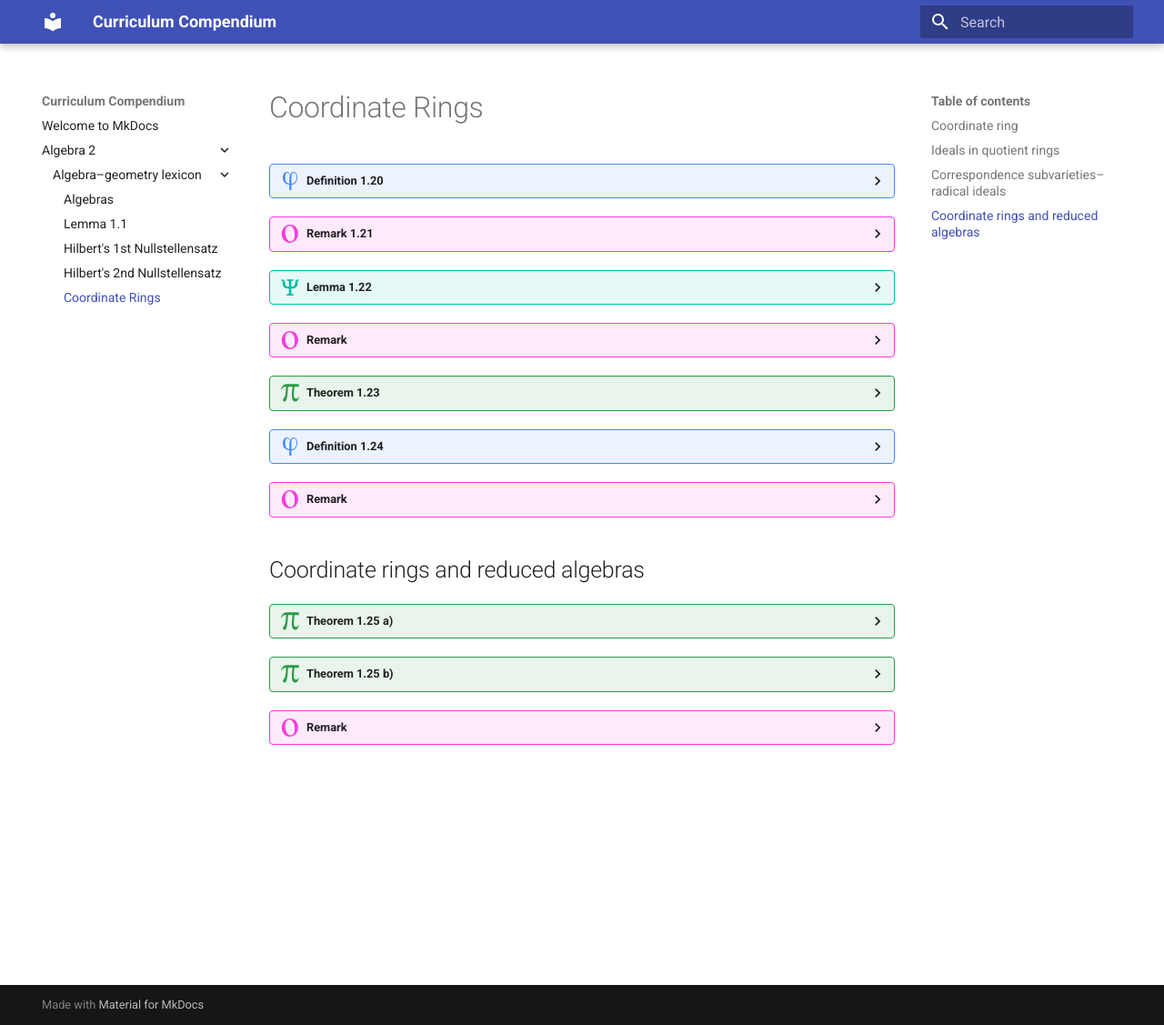
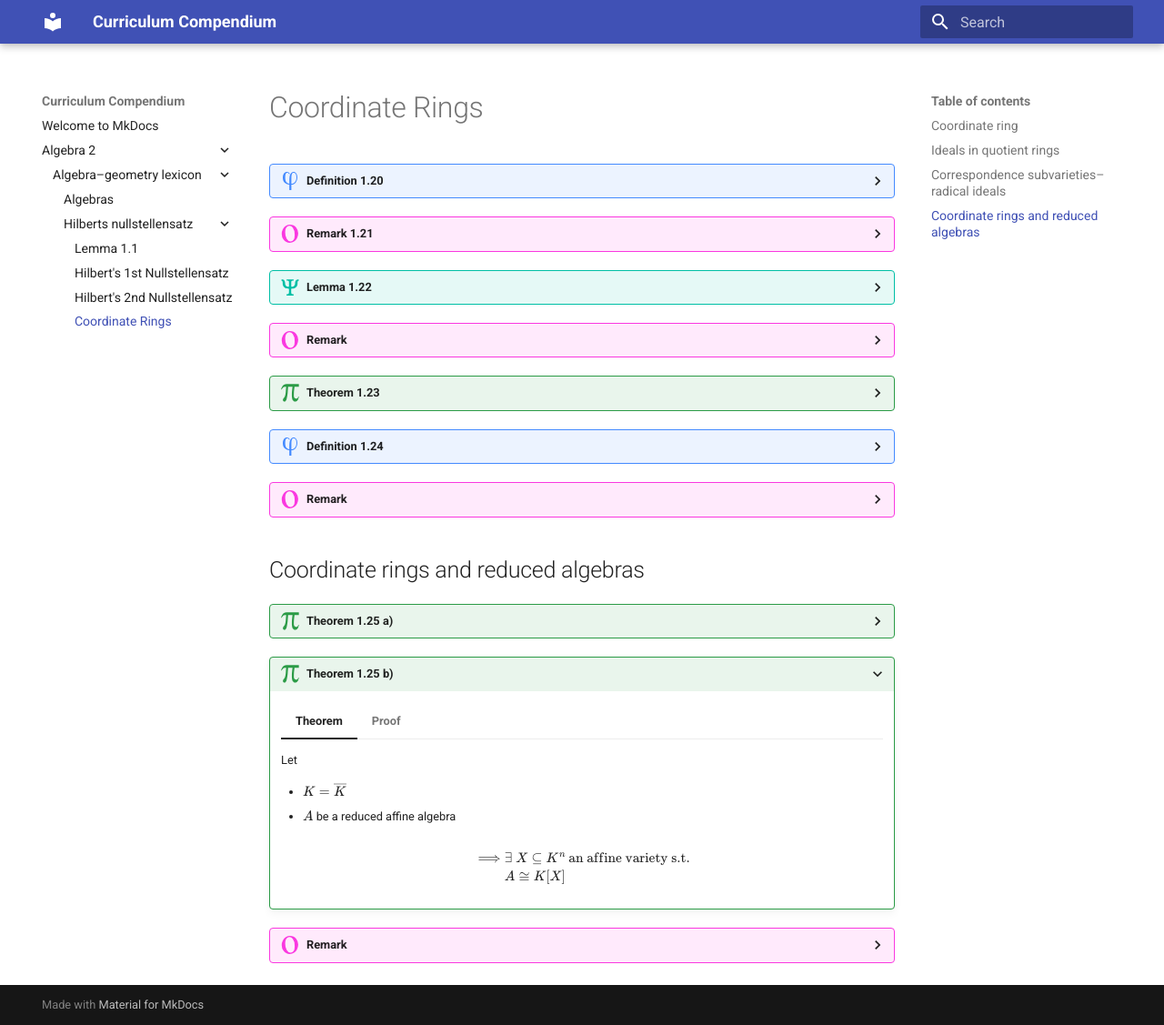
Before and after one commit to martinsw01/curriculum-compendium, an MkDocs documentation site: the page built from docs/algebra_2/algebra–geometry_lexicon/hilberts_nullstellensatz/5coordinate_rings.md, in a window 1280 px wide and 1127 px high. Shown: the whole window at 91% size. Built offline with MkDocs 1.6.1 and Material for MkDocs 9.7.7, drawn with Linux system fonts in a browser that asks for light colours.

Commit message:
Move theory about nullstellensatz into their own folder

```diff
--- a/docs/algebra_2/algebra–geometry_lexicon/5coordinate_rings.md
+++ b/docs/algebra_2/algebra–geometry_lexicon/hilberts_nullstellensatz/5coordinate_rings.md
@@ -124,7 +124,7 @@
         $$\implies K[\underline x]/I \text{ is reduced, generated by } x_i + I \tab \square$$
 
 
-??? theorem "Theorem 1.25 b)"
+???+ theorem "Theorem 1.25 b)"
     === "Theorem"
         Let
 
```
Also changed, not shown: docs/algebra_2/algebra–geometry_lexicon/hilberts_nullstellensatz/3nullstellensatz_1.md (renamed from docs/algebra_2/algebra–geometry_lexicon/3nullstellensatz_1.md, +1 -0 lines), docs/algebra_2/algebra–geometry_lexicon/hilberts_nullstellensatz/4nullstellensatz_2.md (renamed from docs/algebra_2/algebra–geometry_lexicon/4nullstellensatz_2.md, +1 -0 lines), docs/algebra_2/algebra–geometry_lexicon/hilberts_nullstellensatz/2lemma1.1.md (renamed from docs/algebra_2/algebra–geometry_lexicon/2lemma1.1.md).
